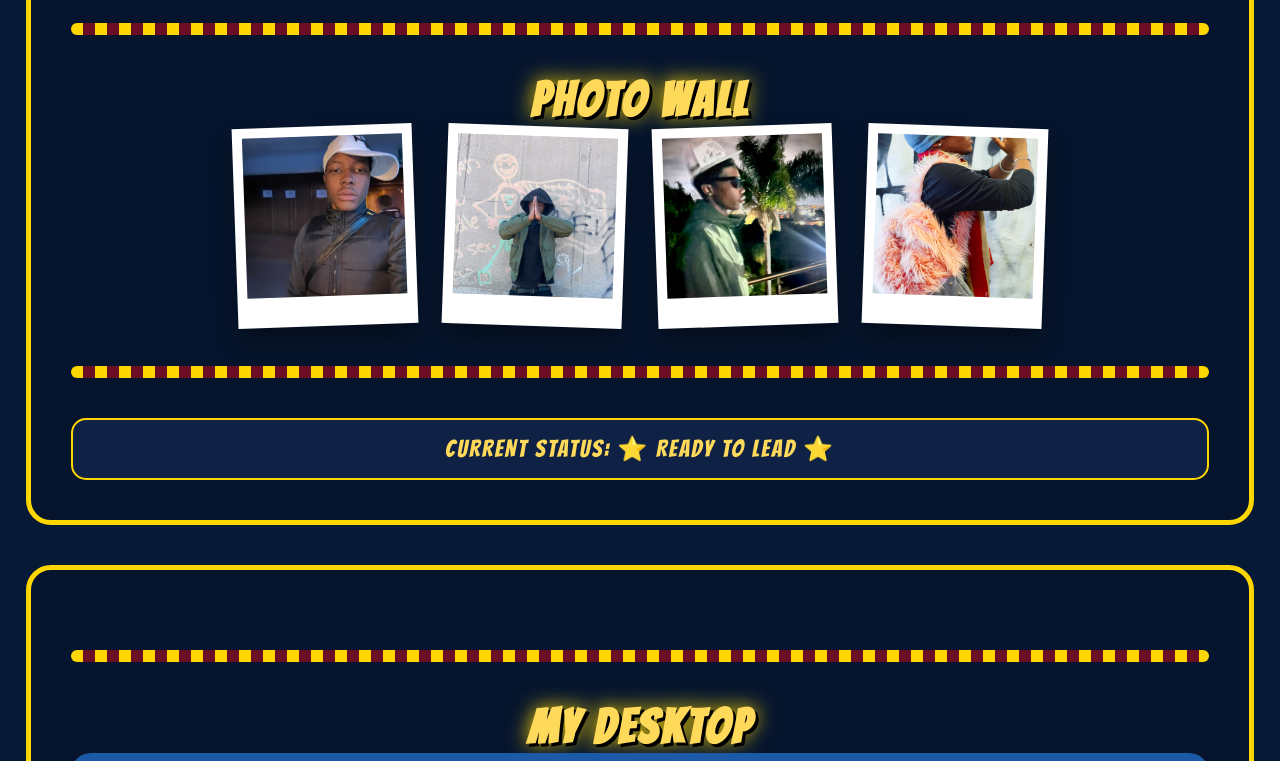
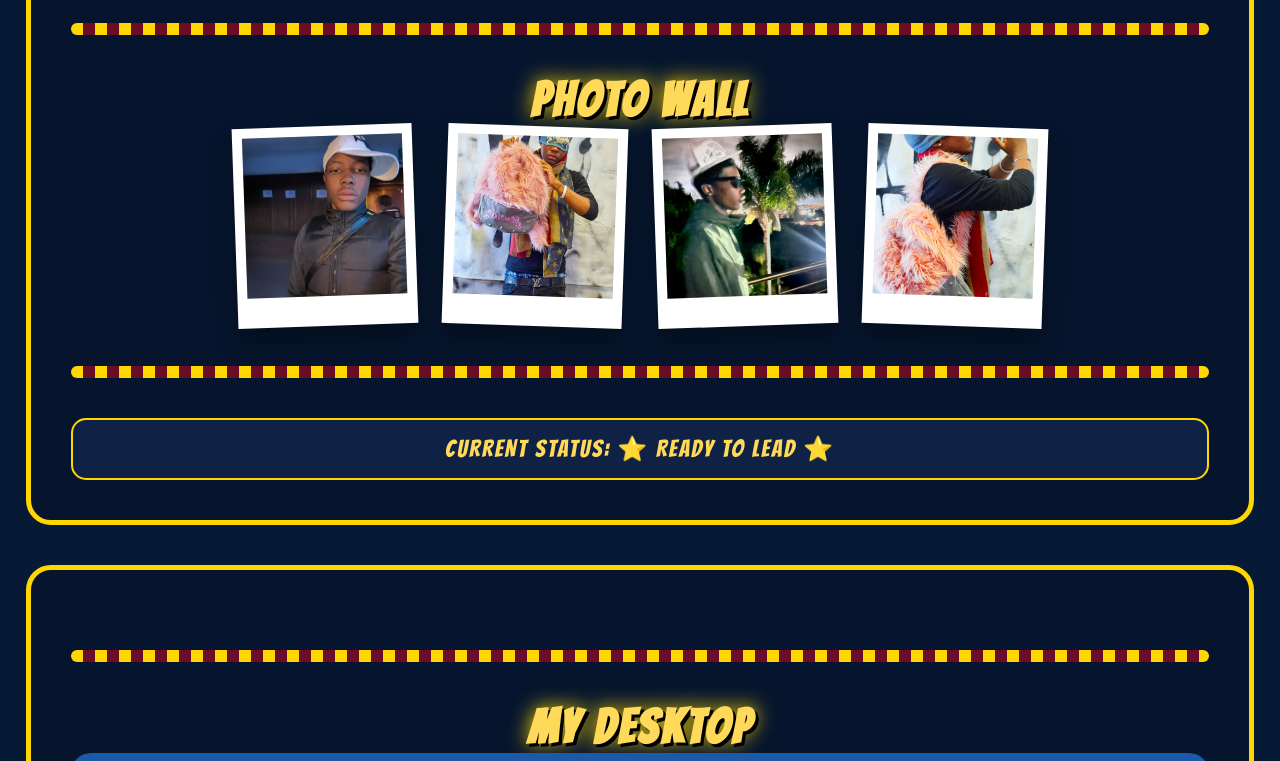
Before and after one commit to nd295y7bfg-png/vote-Lukhanyo, a plain HTML site: page index.html in a window 1280 px wide. Shown: the part 7440-8201 px from the top of the page. Drawn offline with nearby package versions, Linux system fonts and the light colour scheme.

Commit message:
Update index.html

```diff
--- a/index.html
+++ b/index.html
@@ -356,7 +356,7 @@
     <h2 class="graffiti">PHOTO WALL</h2>
     <div class="photo-wall">
       <div class="hanging-photo"><img src="assets/lukhanyo-italia.jpeg" alt=""></div>
-      <div class="hanging-photo"><img src="assets/lukhanyo-wall.jpeg" alt=""></div>
+      <div class="hanging-photo"><img src="assets/lukhanyo-antg.jpeg" alt=""></div>
       <div class="hanging-photo"><img src="assets/lukhanyo-palm.jpeg" alt=""></div>
       <div class="hanging-photo"><img src="assets/lukhanyo-fur.jpeg" alt=""></div>
     </div>
```
